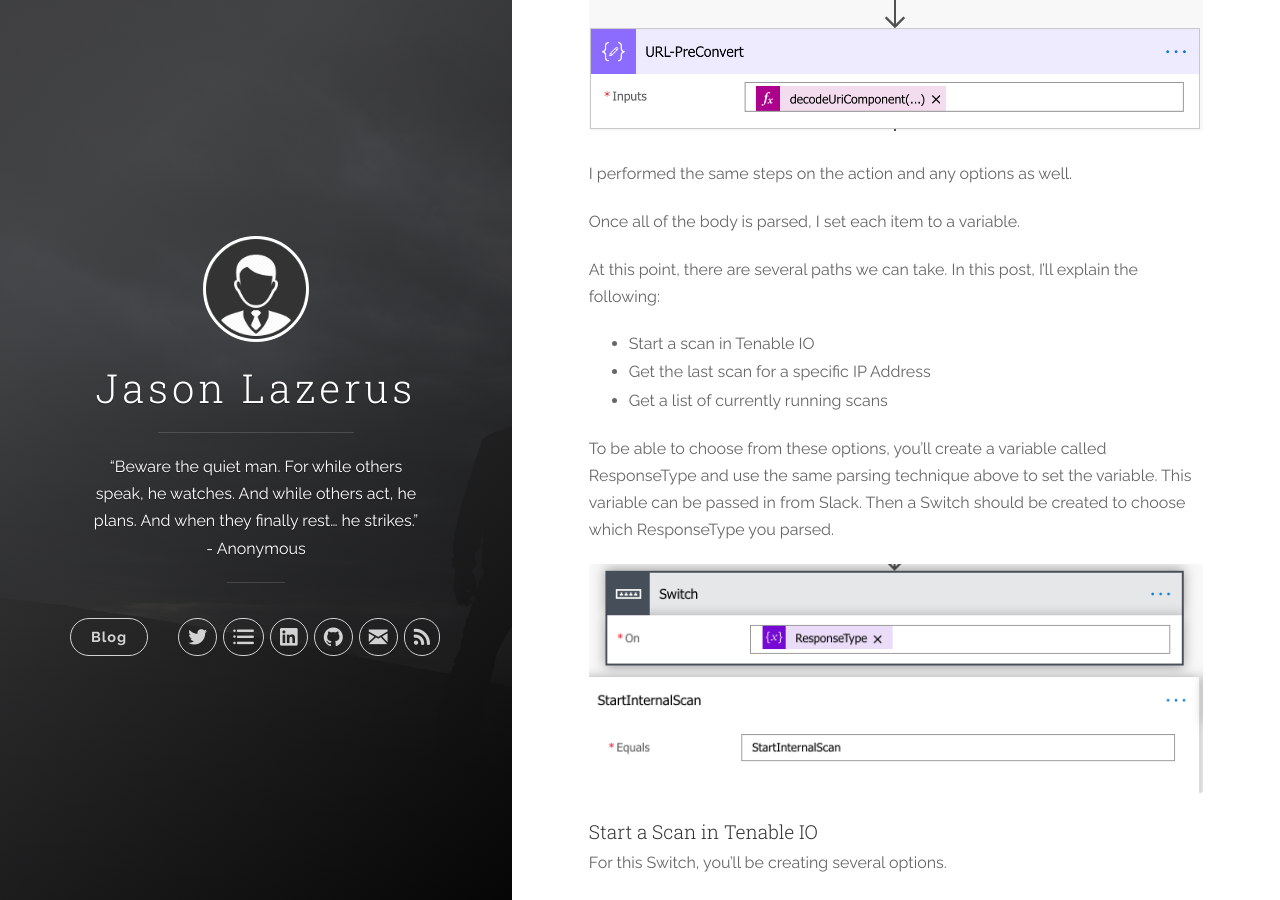
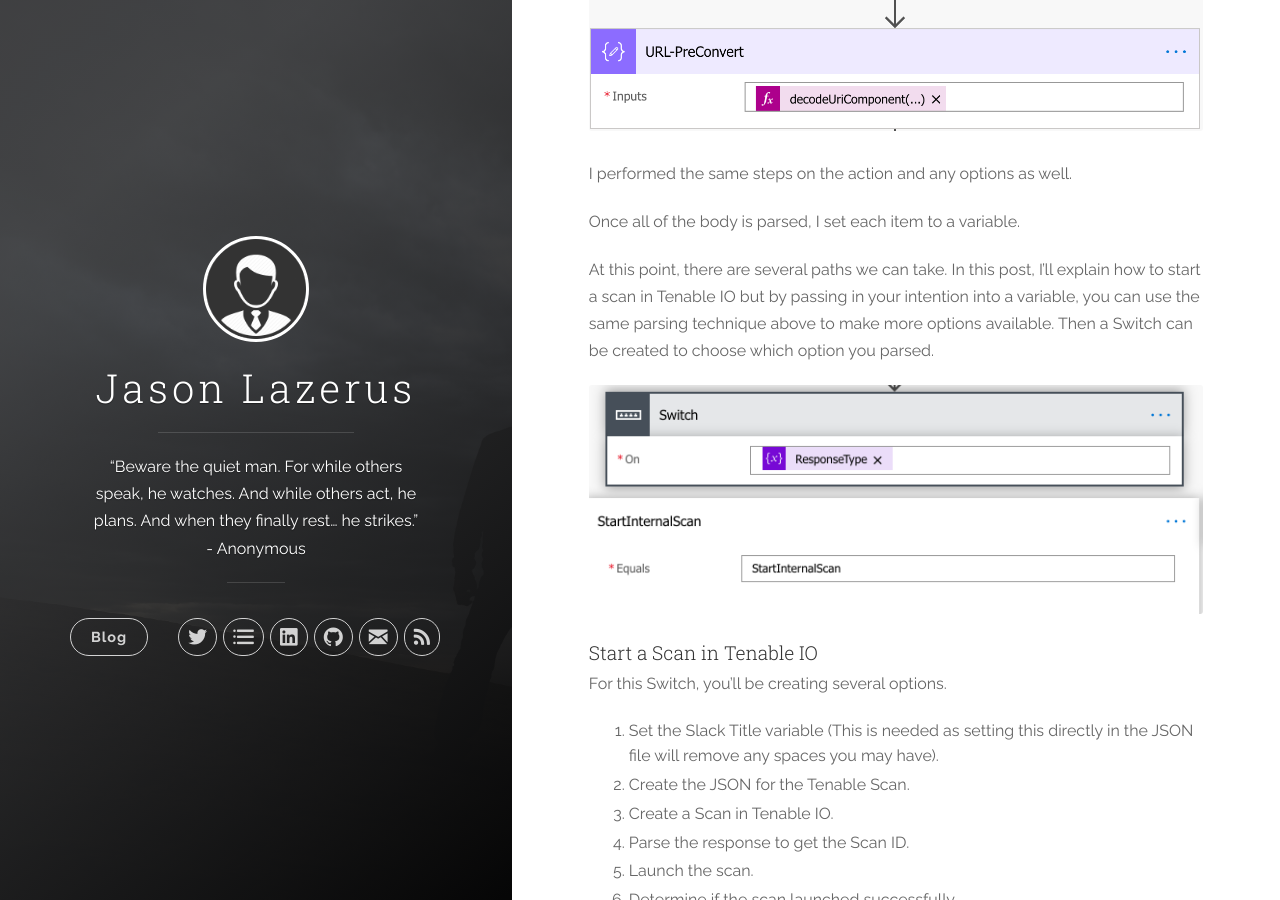
Before and after one commit to InfoSecured/infosecured.github.io, a Jekyll site: the page built from _posts/2019-03-26-codeless-slack-bot.md, in a window 1280 px wide and 900 px high, scrolled down 2599 px. Built offline with Jekyll 4.4.1, drawn with Linux system fonts in a browser that asks for light colours; some of the changed text lies outside the part shown.

Commit message:
Update 2019-03-26-codeless-slack-bot.md

```diff
--- a/_posts/2019-03-26-codeless-slack-bot.md
+++ b/_posts/2019-03-26-codeless-slack-bot.md
@@ -39,13 +39,7 @@ I performed the same steps on the action and any options as well.
 
 Once all of the body is parsed, I set each item to a variable.
 
-At this point, there are several paths we can take. In this post, I'll explain the following:
-
- * Start a scan in Tenable IO
- * Get the last scan for a specific IP Address
- * Get a list of currently running scans
-
-To be able to choose from these options, you'll create a variable called ResponseType and use the same parsing technique above to set the variable. This variable can be passed in from Slack.  Then a Switch should be created to choose which ResponseType you parsed.
+At this point, there are several paths we can take. In this post, I'll explain how to start a scan in Tenable IO but by passing in your intention into a variable, you can use the same parsing technique above to make more options available. Then a Switch can be created to choose which option you parsed.
 
 ![](/images/posts/Switch.png "Switch")
 
```
Also changed, not shown: other parts of _posts/2019-03-26-codeless-slack-bot.md (+2 -0 lines).
